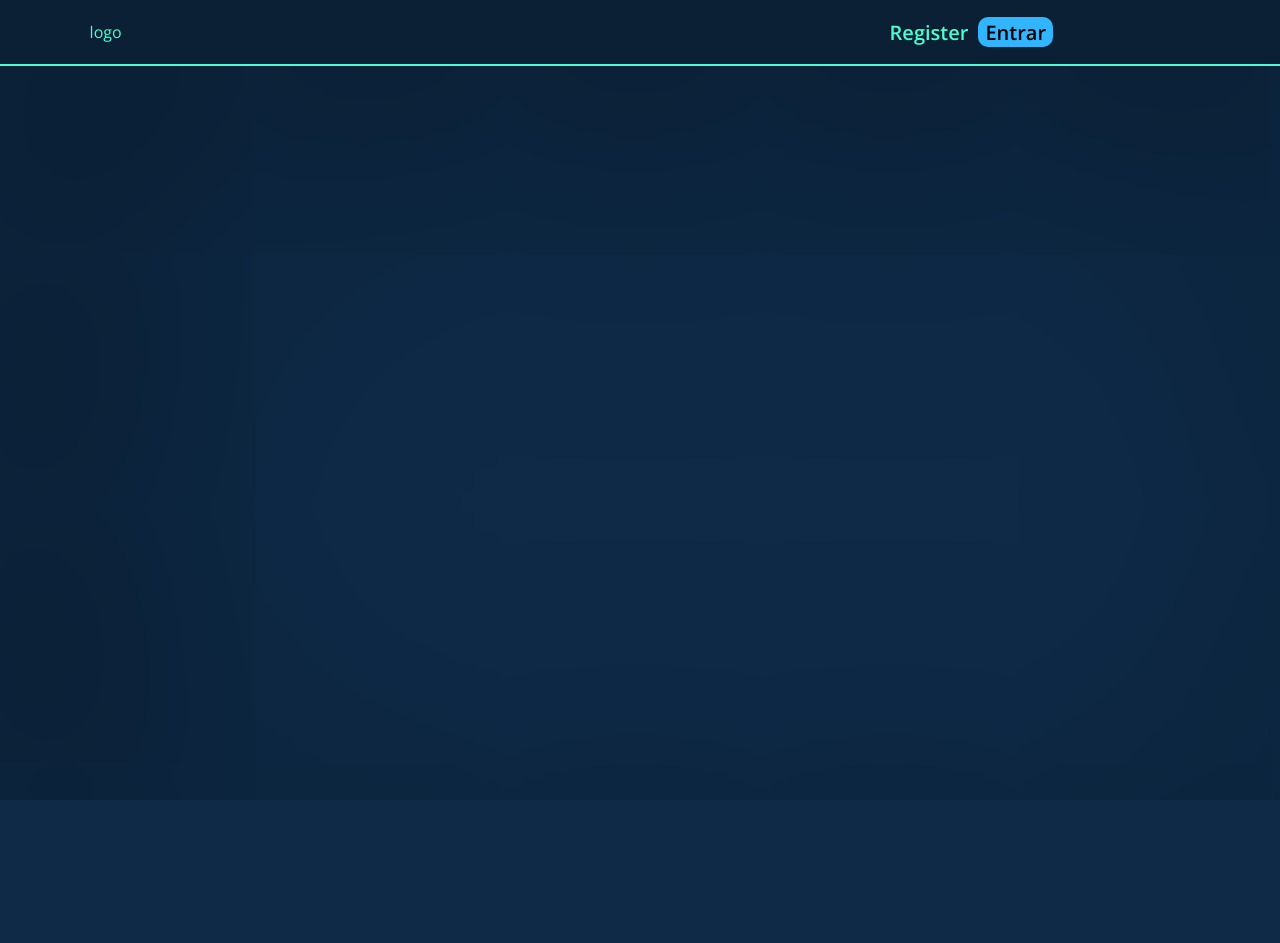
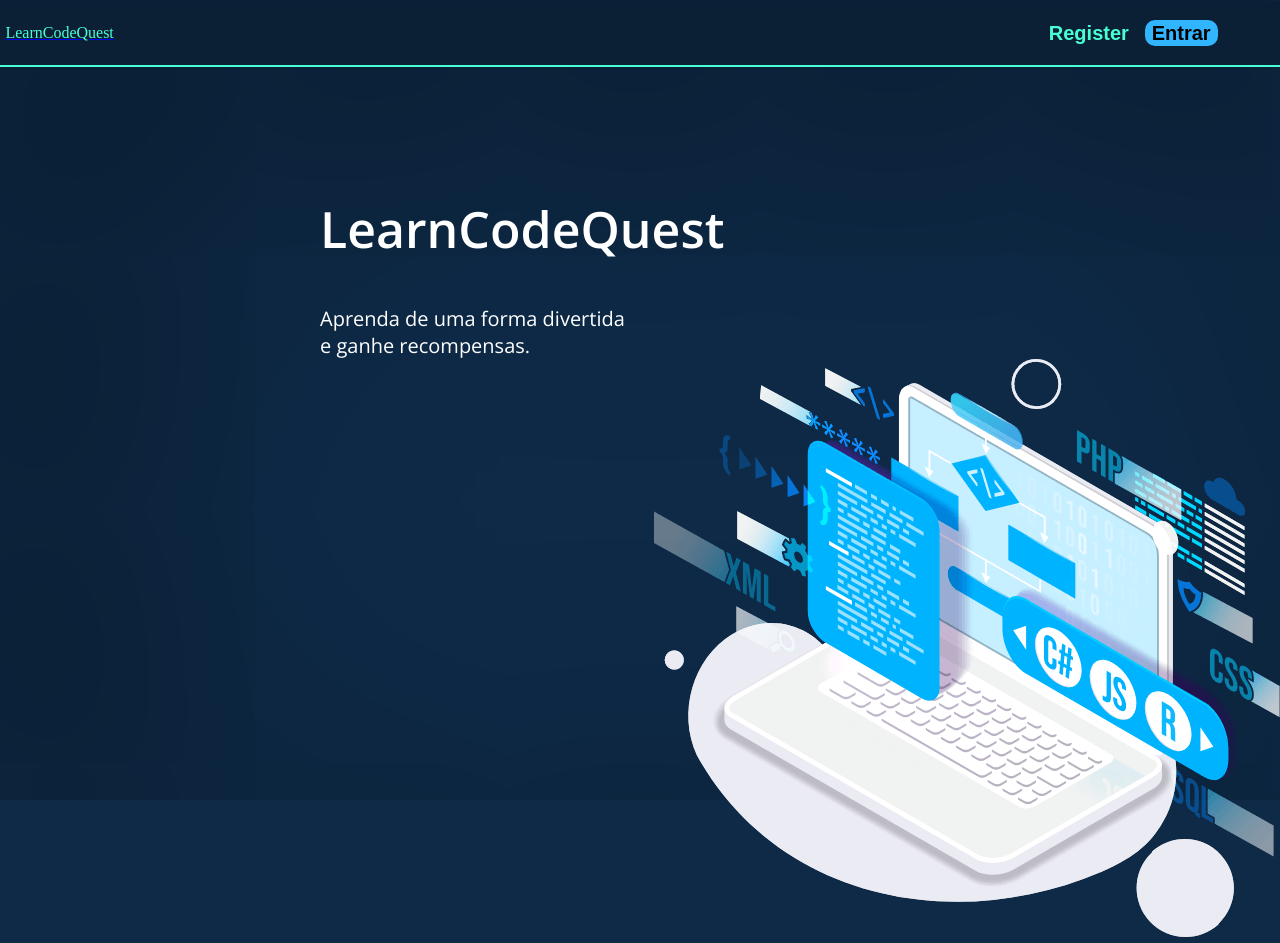
Before and after one commit to MatheusLMallmann/LearnCodeQuest, a React (Create React App) app in the folder learncodequest/: page / in a window 1280 px wide. Before the commit the page ends 800 px from the top, so only its background shows below. Built offline with nearby package versions, Linux system fonts and the light colour scheme; a web font is replaced by a local one.

Commit message:
modelagem homepage

```diff
--- a/learncodequest/src/App.js
+++ b/learncodequest/src/App.js
@@ -1,9 +1,5 @@
 import React from 'react';
-import { BrowserRouter as Router, Routes, Route } from 'react-router-dom';
-import Home from './components/pages/Home'
-import Login from './components/pages/Login'
-import Profile from './components/pages/Profile'
-import Register from './components/pages/Register'
+import { Outlet } from 'react-router-dom';
 import Navbar from './components/layout/Navbar'
 
 
@@ -11,13 +7,10 @@ import Navbar from './components/layout/Navbar'
 
 function App() {
   return (
-    <Router>
+    <div>
       <Navbar/>
-      <Routes>
-          <Route exact path="/Login" component={Login} />
-          <Route exact path="/Register" component={Register} />
-      </Routes>
-    </Router>
+      <Outlet/>
+    </div>
   );
 }
 
--- a/learncodequest/src/components/layout/navbar-module.css
+++ b/learncodequest/src/components/layout/navbar-module.css
@@ -1,6 +1,7 @@
 @import url(https://fonts.googleapis.com/earlyaccess/opensanshebrew.css);
 
 .header {
+    margin: 1px auto;
     width: auto;
     height: 4rem;
     background-color: #0E2A47;
@@ -12,7 +13,7 @@
 }
 
 .header p {
-    padding-left: 7%;
+    padding-left: 5%;
 }
 
 .header div {
@@ -21,8 +22,7 @@
     align-content: right;
     float: right;
     width: 30%;
-    padding-left: 60%;
-
+    padding-left: 73%;
 }
 
 .header-font{
@@ -48,10 +48,3 @@
     font-size: 20px;
     margin-left: 10px;
 }
-
-.register-buttons p {
-    font-weight: bolder;
-    padding-right: 3%;
-    font-size: 20px;
-    color: #48FFD5;
-}
--- a/learncodequest/src/components/layout/navbar.js
+++ b/learncodequest/src/components/layout/navbar.js
@@ -1,20 +1,14 @@
 import './Navbar-module.css';
-import React, {useState} from 'react';
-import { NavLink } from 'react-router-dom';
+import React from 'react';
+import { Link } from 'react-router-dom';
 
 function Navbar(){
     return (
-        <nav className="header">
-
-                <p className = "header-font">logo</p>
-
-                <div className="register-buttons">
-                    <NavLink to = "/Register" >
-                       <button className="header-criar-conta">Register</button>
-                    </NavLink>
-                    <NavLink to = "/Login" >
-                       <button className="header-entrar">Entrar</button>
-                    </NavLink>
+        <nav id="navbar" className="header">
+                <Link to = "/"> <p className = "header-font">LearnCodeQuest</p></Link>
+                <div>
+                    <Link to = "/Register"><button className="header-criar-conta">Register</button></Link>
+                    <Link to = "/Login" ><button className="header-entrar">Entrar</button></Link>
                 </div>
 
         </nav>
--- /dev/null
+++ b/learncodequest/src/components/pages/Home-module.css
@@ -0,0 +1,20 @@
+.homePage{
+    margin-left: 25%;
+    margin-top: 10%;
+}
+
+.appName{
+    color: #fff;
+    font-size:50px;
+}
+
+.textoPage{
+    color: #fff;
+    font-size:20px;
+}
+
+.imagem{
+    margin-left: -15%;
+    float:right;
+    margin-top: auto;
+}
--- a/learncodequest/src/components/pages/Home.js
+++ b/learncodequest/src/components/pages/Home.js
@@ -1,8 +1,18 @@
+import "./Home-module.css";
+import React from 'react';
+import imgTela from "../../img/banner-API.png"
 
 function Home(){
+
     return (
         <div>
-            <h1>home</h1>
+            <div className="homePage">
+                <h2 className="appName">LearnCodeQuest</h2>
+                <text className="textoPage"> Aprenda de uma forma divertida <br/> e ganhe recompensas.</text>
+            </div>
+            <div className="imagem">
+                <img src={imgTela} alt = "imagemDaPage" />
+            </div>
         </div>
     )
 }
--- a/learncodequest/src/components/pages/Login.js
+++ b/learncodequest/src/components/pages/Login.js
@@ -1,8 +1,12 @@
+import './Login.module.css';
+import React from 'react';
+
+
 
 function Login(){
     return (
-        <div>
-            <h1>Login</h1>
+        <div className= "fundo" >
+            <p  className="loginTxt"> Username </p>
         </div>
     )
 }
--- /dev/null
+++ b/learncodequest/src/components/pages/Login.module.css
@@ -0,0 +1,7 @@
+.loginTxt{
+    color: #fff;
+}
+
+.fundo{
+    background-color: #fff;
+}
--- a/learncodequest/src/components/pages/Profile.js
+++ b/learncodequest/src/components/pages/Profile.js
@@ -1,4 +1,4 @@
-
+import React from 'react';
 function Profile(){
     return (
         <div>
--- a/learncodequest/src/components/pages/Register.js
+++ b/learncodequest/src/components/pages/Register.js
@@ -1,8 +1,8 @@
-
+import React from 'react';
 function Register(){
     return (
-        <div className="RegisterScreen">
-            <h1 className="font">Register</h1>
+        <div>
+            <h1>Register</h1>
         </div>
     )
 }
--- a/learncodequest/src/index.css
+++ b/learncodequest/src/index.css
@@ -1,13 +1,12 @@
-*{
+html{
+  background-color: #0E2A47;
+  box-shadow: inset 100px 100px 250px 100px rgba(0, 0, 0, 0.25);
+  height: 100%;
+}
+
+body{
   padding: 0px;
   margin: 0px;
   font-family: 'Open Sans', sans-serif;
 
 }
-
-
-html, body, #root{
-  background-color: #0E2A47;
-  box-shadow: inset 100px 100px 250px 100px rgba(0, 0, 0, 0.25);
-  height: 100%;
-}
--- a/learncodequest/src/index.js
+++ b/learncodequest/src/index.js
@@ -2,11 +2,28 @@ import React from 'react';
 import ReactDOM from 'react-dom/client';
 import './index.css';
 import App from './App';
+import { BrowserRouter, Routes, Route } from 'react-router-dom';
+import Home from './components/pages/Home';
+import Login from './components/pages/Login';
+import Profile from './components/pages/Profile';
+import Register from './components/pages/Register';
 
 
 const root = ReactDOM.createRoot(document.getElementById('root'));
 root.render(
   <React.StrictMode>
-    <App />
+    <BrowserRouter>
+      <Routes>
+        <Route element = {<App />}>
+          <Route path="/" element={<Home/>}/>
+          <Route path="/Login" component={<Login/>} />
+          <Route path="/Register" component={<Register/>} />
+          <Route path="/Profile" component={<Profile/>} />
+
+        </Route>
+      </Routes>
+    </BrowserRouter>
+
+
   </React.StrictMode>
 );
```
